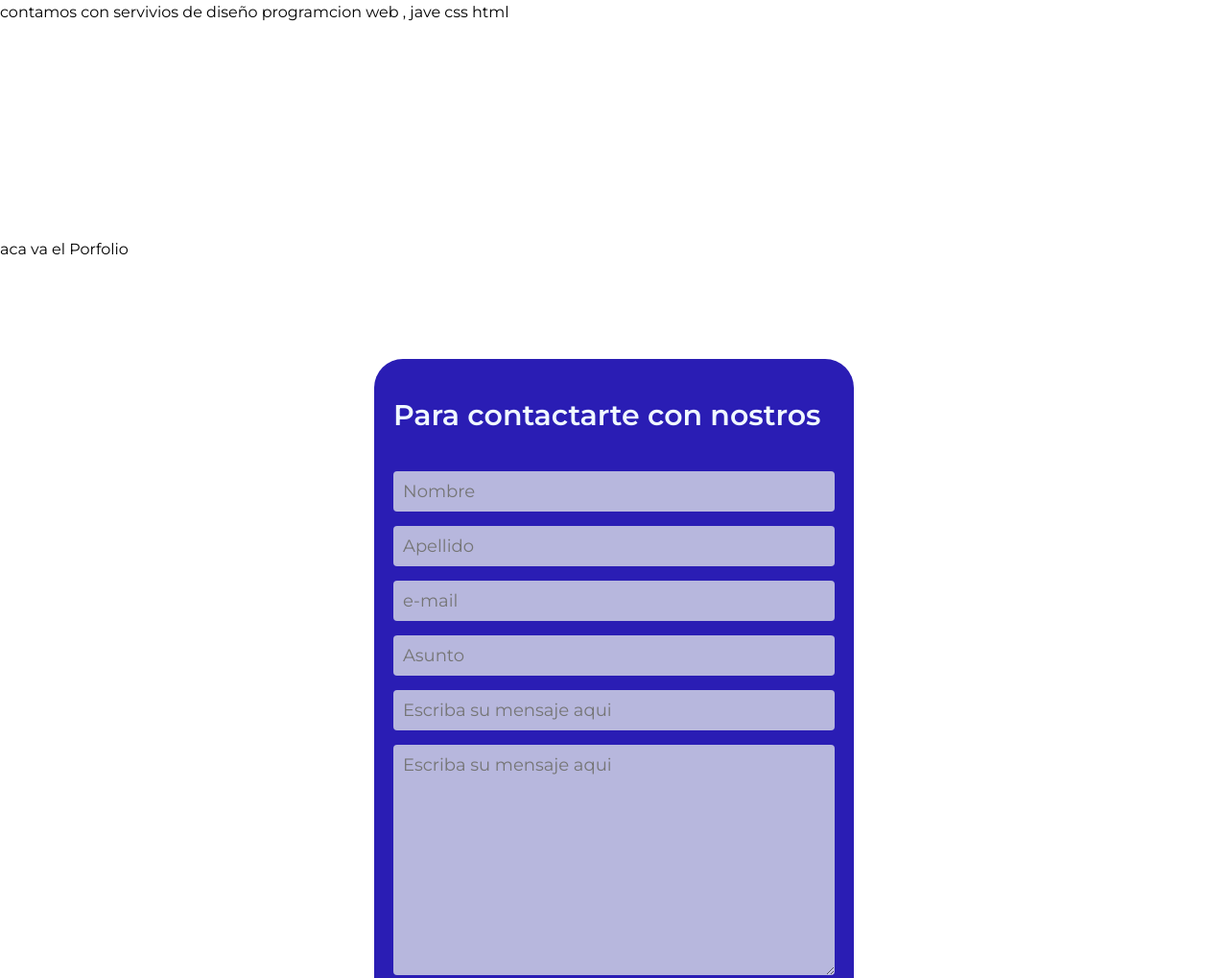
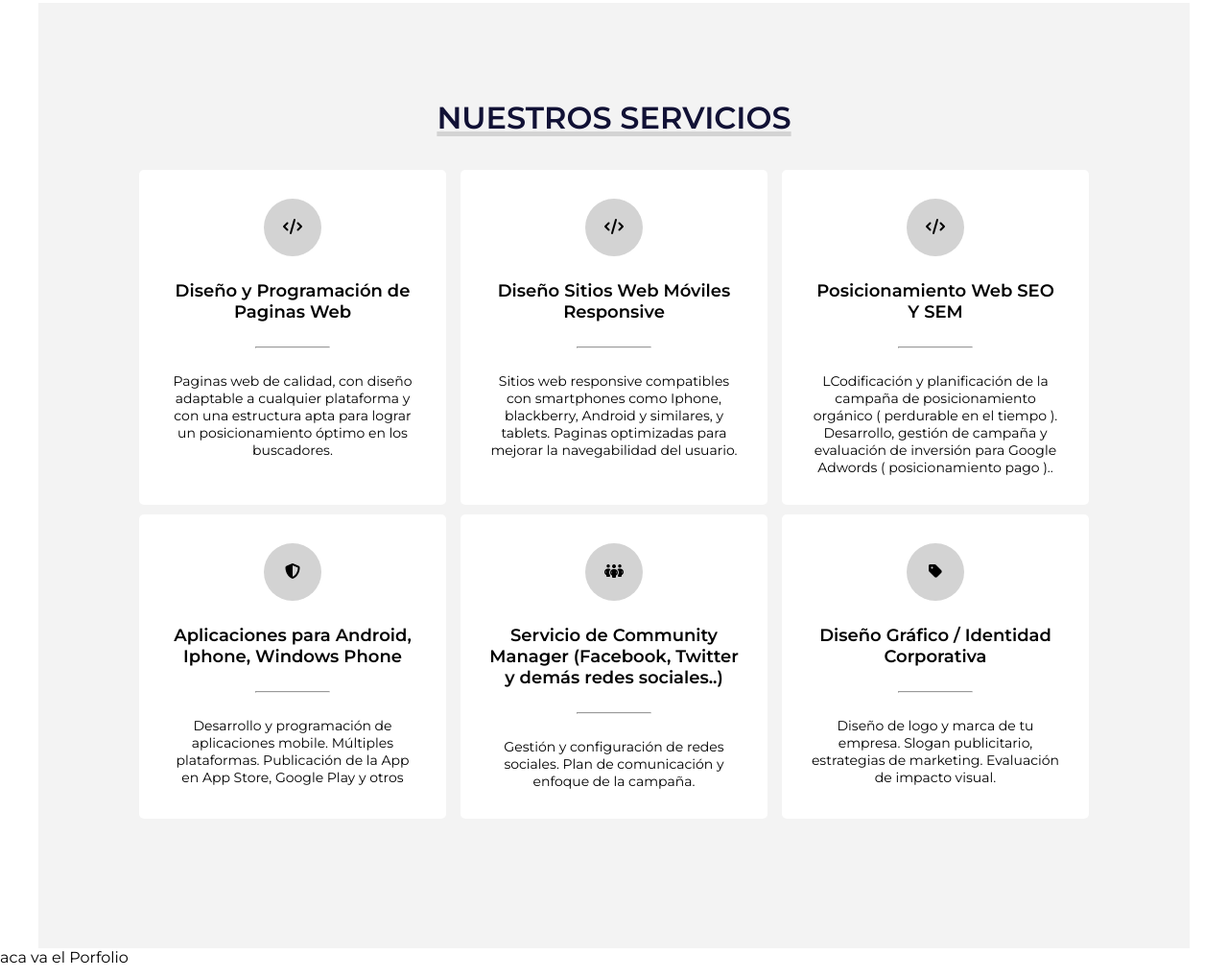
Before and after one commit to eripalladino/landingpagemk, a plain HTML site: page index.html in a window 1280 px wide. Shown: the part 1370-2389 px from the top of the page at 96% size. Drawn offline with Linux system fonts and the light colour scheme.

Commit message:
seccion servicios

```diff
--- a/estilos.css
+++ b/estilos.css
@@ -195,6 +195,74 @@ html {
     margin-bottom: 12px;
 }
 
+/* SECCION SERVICIOS */
+
+#servicios{
+    padding: 100px 15px;
+    text-align: center;
+    background-color: #f3f3f3;
+    max-width: 1200px;
+    margin: auto;
+}
+
+#servicios .titulo-seccion {
+    font-size: 32px;
+    text-transform: uppercase;
+    color: #111135;
+    text-decoration: underline;
+    text-decoration-color:  #d3d3d3;
+    text-decoration-thickness: 5px;
+}
+
+#servicios .fila {
+    display: flex;
+    justify-content: space-between;
+    width: 1000px;
+    margin: 30px auto;
+    flex-wrap: wrap;
+}
+
+#servicios .fila .servicio{
+    max-width: 320px;
+    background-color: #fff;
+    padding: 30px;
+    margin: 5px;
+    border-radius: 5px;
+    transition: .5s;
+}
+
+#servicios .fila .servicio:hover {
+    box-shadow: 5px 5px 10px #565656, -5px -5px 10px #8a8a8a;
+}
+
+#servicios .fila .servicio h4 {
+    font-size: 18px;
+    margin-bottom: 25px;
+}
+
+#servicios .fila .servicio p {
+    font-size: 14px;
+    text-align: center;
+}
+
+#servicios .fila .servicio .icono {
+    display: inline-block;
+    width: 60px;
+    height: 60px;
+    border-radius: 50%;
+    background-color: #d3d3d3;
+    padding: 20px;
+    margin-bottom: 25px;
+}
+
+#servicios .fila .servicio hr {
+    width: 30%;
+    margin: auto;
+    color: #000;
+    margin-bottom: 25px;
+}
+
+
 #contacto{
     width: 500px;
     background-color: rgb(42, 29, 180);
--- a/index.html
+++ b/index.html
@@ -66,7 +66,8 @@
             <p class="titulo-seccion">Sobre Nosotros</p>
             <h2>Hola, Somos <span>HITECH</span></h2>
             <h3>Desarrolladores</h3>
-            <p>Un grupo de Trabajo conformado por diseñadores, programadores y community managers que amamos el diseño y desarrollo de paginas web.
+            <p>Un grupo de Trabajo conformado por diseñadores, programadores y community managers que amamos el diseño y
+                desarrollo de paginas web.
                 Nuestro desafío es crecer día a día y estar actualizado a las últimas tendencias en usabilidad, diseño y
                 tecnología.</p>
             <p>Para entender el enfoque y visión de una empresa hay que sumergirse en su mundo y entenderla. Por ello
@@ -74,24 +75,65 @@
                 misma.</p>
         </div>
     </section>
+
+    <!--SECCION SERVICIOS-->
+    <section id="servicios">
+        <h3 class="titulo-seccion">NUESTROS SERVICIOS</h3>
+        <div class="fila">
+            <div class="servicio">
+                <span class="icono"><i class="fa-solid fa-code"></i></span>
+                <h4>Diseño y Programación de Paginas Web</h4>
+                <hr>
+                <p>Paginas web de calidad, con diseño adaptable a cualquier plataforma y con una estructura apta para
+                    lograr un posicionamiento óptimo en los buscadores.
+                </p>
+            </div>
+            <div class="servicio">
+                <span class="icono"><i class="fa-solid fa-code"></i></span>
+                <h4>Diseño Sitios Web Móviles Responsive</h4>
+                <hr>
+                <p>Sitios web responsive compatibles con smartphones como Iphone, blackberry, Android y similares, y
+                    tablets. Paginas optimizadas para mejorar la navegabilidad del usuario.
+                </p>
+            </div>
+            <div class="servicio">
+                <span class="icono"><i class="fa-solid fa-code"></i></span>
+                <h4>Posicionamiento Web SEO Y SEM</h4>
+                <hr>
+                <p>LCodificación y planificación de la campaña de posicionamiento orgánico ( perdurable en el tiempo ).
+                    Desarrollo, gestión de campaña y evaluación de inversión para Google Adwords ( posicionamiento pago
+                    )..
+                </p>
+            </div>
+            <div class="servicio">
+                <span class="icono"><i class="fa-solid fa-shield-halved"></i></i></span>
+                <h4>Aplicaciones para Android, Iphone, Windows Phone</h4>
+                <hr>
+                <p>Desarrollo y programación de aplicaciones mobile. Múltiples plataformas. Publicación de la App en App
+                    Store, Google Play y otros
+                </p>
+            </div>
+            <div class="servicio">
+                <span class="icono"><i class="fa-solid fa-people-group"></i></span>
+                <h4>Servicio de Community Manager (Facebook, Twitter y demás redes sociales..)</h4>
+                <hr>
+                <p>Gestión y configuración de redes sociales. Plan de comunicación y enfoque de la campaña.
+                </p>
+            </div>
+            <div class="servicio">
+                <span class="icono"><i class="fa-solid fa-tag"></i></span>
+                <h4>Diseño Gráfico / Identidad Corporativa</h4>
+                <hr>
+                <p>Diseño de logo y marca de tu empresa. Slogan publicitario, estrategias de marketing. Evaluación de impacto visual.
+                </p>
+            </div>
+        </div>
+    </section>
+
+
+
     <main>
 
-        <section id="servicios">
-            <p>contamos con servivios de diseño programcion web , jave css html </p>
-
-        </section>
-        <br>
-        <br>
-        <br>
-        <br>
-        <br>
-        <br>
-        <br>
-        <br>
-        <br>
-        <br>
-        <br>
-        <br>
         <section id="Profolio">
 
             aca va el Porfolio
```
